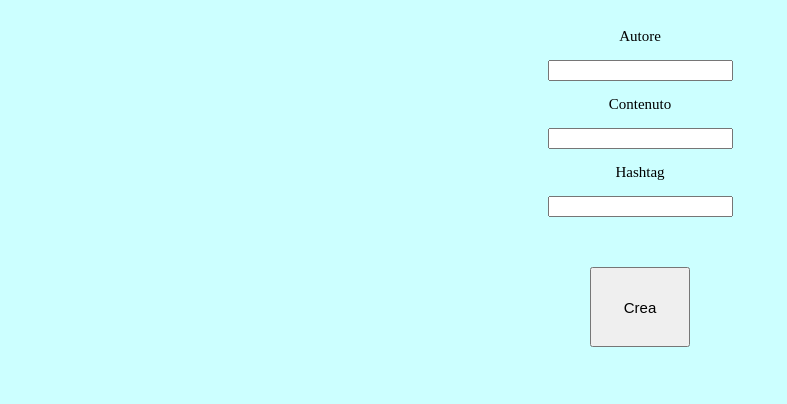
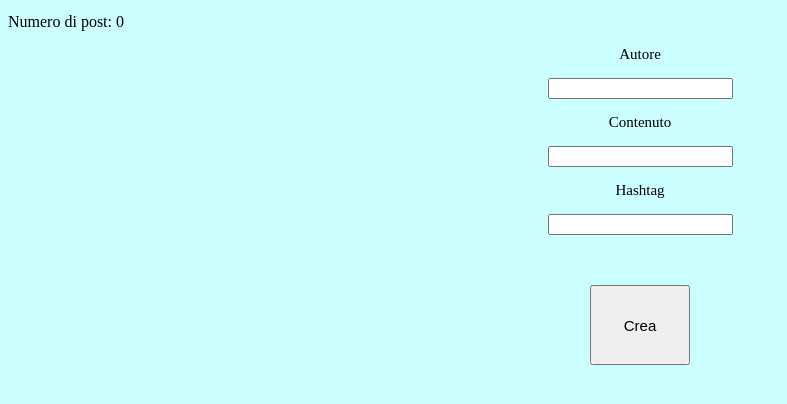
Before and after one commit to gdradi/fitstic-react-2021, a React (Create React App) app in the folder app-react-fitstic/: page / in a window 1280 px wide. Shown: the top 404 px of the page, without its empty margins (0-787 px from the left). Built offline with nearby package versions, Linux system fonts and the light colour scheme.

Commit message:
Lezione 2021-02-02 fine lezione

```diff
--- a/app-react-fitstic/src/postcreate/PostsListComponent.tsx
+++ b/app-react-fitstic/src/app/PostsListComponent.tsx
@@ -3,6 +3,7 @@ import React from "react";
 import { Post } from "./Post";
 import { CreatePostCallback, CreatePostComponent } from "./CreatePostComponent";
 import { DeletePostCallback, PostComponent } from "./PostComponent";
+import { StatisticsComponent } from "./StatisticsComponent";
 
 
 
@@ -24,12 +25,21 @@ export const PostsListComponent: React.FunctionComponent = () => {
     };
 
     // Callback di eliminazione
-    let callbackDelete: DeletePostCallback = (id) => {
-        console.log("Callback delete: ricevuto id", id);
+    let callbackDelete: DeletePostCallback = (idDaEliminare) => {
+        console.log("Callback delete: ricevuto id", idDaEliminare);
+
+        /**
+         * In italiano si legge:
+         * "dammi una nuova lista che contenga SOLO gli elementi per cui la condizione è vera" ->
+         * "dammi una nuova lista che contenga SOLO gli elementi il cui id (item.id) è diverso dall'idDaEliminare"
+         */
+        let nuovaLista = listaPostValue.filter(item => item.id !== idDaEliminare);
+        setListaPostValue(nuovaLista);
     }
 
 
     return <>
+   <StatisticsComponent lista={listaPostValue} />
    <CreatePostComponent callback={callbackCreate} />
    {listaPostValue.map((item, index)=><PostComponent key={index} deleteCallback={callbackDelete} post={item}/>)}
     </>
--- /dev/null
+++ b/app-react-fitstic/src/app/StatisticsComponent.tsx
@@ -0,0 +1,12 @@
+import { Post } from "./Post"
+
+
+export interface StatisticsComponentProps {
+    lista: Post[];
+}
+
+export let StatisticsComponent: React.FunctionComponent<StatisticsComponentProps> = (props) => {
+    return (
+        <div>Numero di post: {props.lista.length}</div>
+    )
+}
--- a/app-react-fitstic/src/index.tsx
+++ b/app-react-fitstic/src/index.tsx
@@ -11,7 +11,7 @@ import "./styles/post.css";
 import ReactDOM from "react-dom";
 import React from "react";
 
-import {PostsListComponent} from "./postcreate/PostsListComponent";
+import {PostsListComponent} from "./app/PostsListComponent";
 
 
 ReactDOM.render(<PostsListComponent />, document.getElementById('root'));
```
Also changed, not shown: app-react-fitstic/src/app/CreatePostComponent.tsx (renamed from app-react-fitstic/src/postcreate/CreatePostComponent.tsx), app-react-fitstic/src/app/ListPosts.tsx (renamed from app-react-fitstic/src/postcreate/ListPosts.tsx), app-react-fitstic/src/app/Post.tsx (renamed from app-react-fitstic/src/postcreate/Post.tsx), app-react-fitstic/src/app/PostComponent.tsx (renamed from app-react-fitstic/src/postcreate/PostComponent.tsx).
